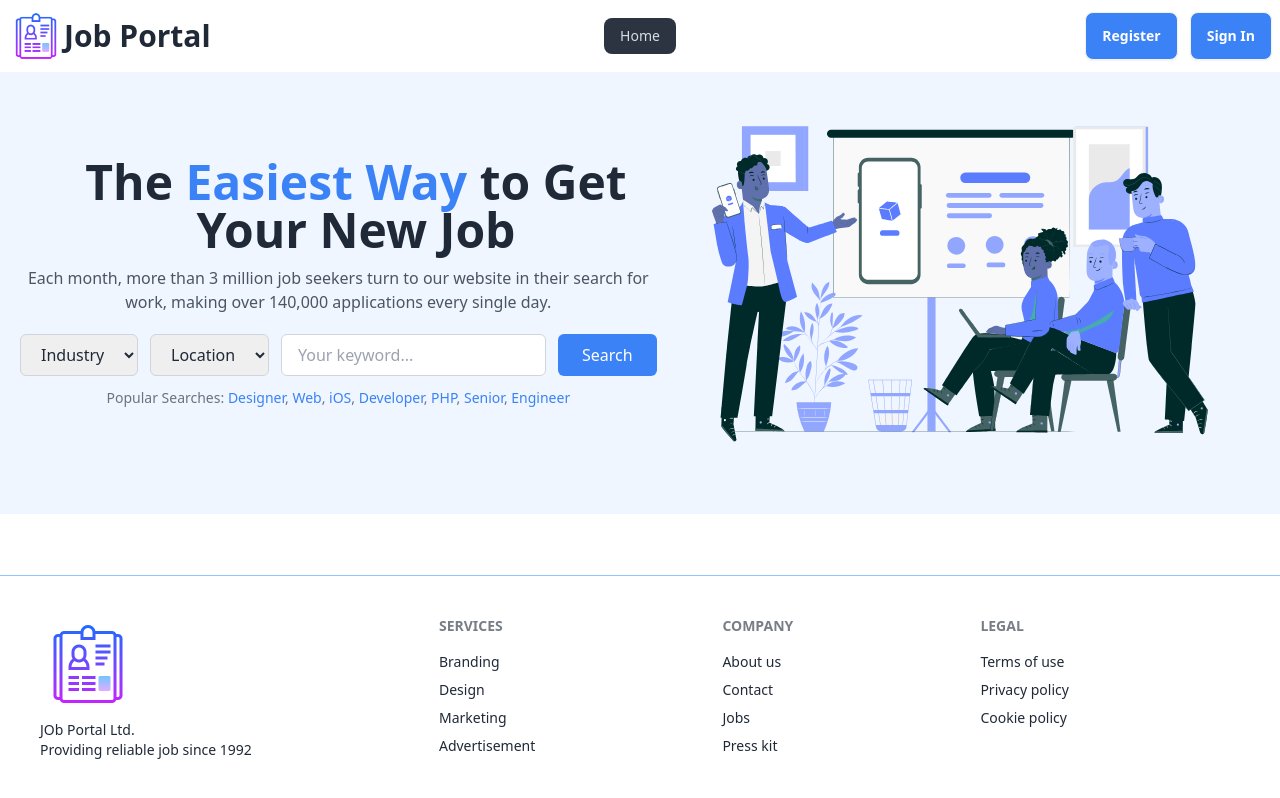
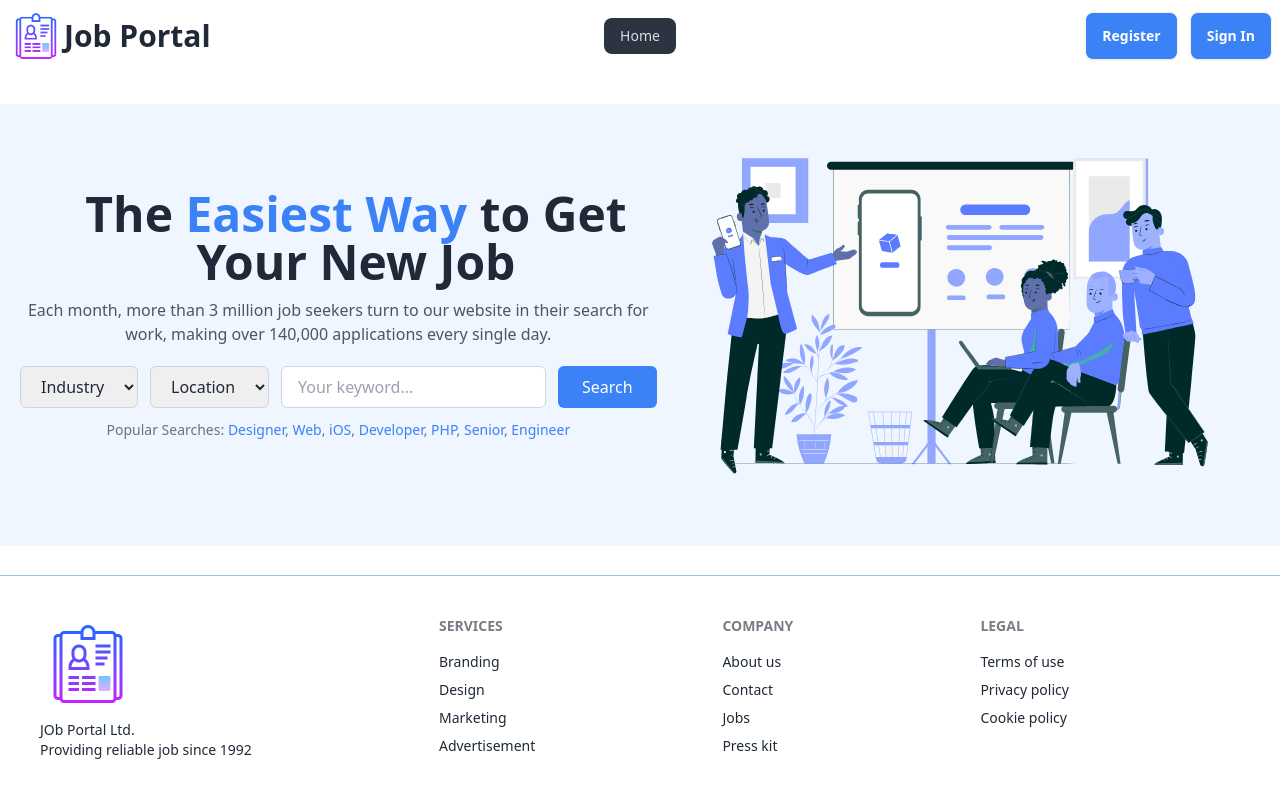
Before and after one commit to tanvirGHD/job-portal-system-project-client-site, a React (Vite) app: page / in a window 1280 px wide. Built offline with nearby package versions, Linux system fonts and the light colour scheme; no server answers.

Commit message:
issue done

```diff
--- a/src/pages/Home/Home.jsx
+++ b/src/pages/Home/Home.jsx
@@ -3,7 +3,7 @@ import bannerLottieData from "../../assets/Animation - 1733944931898.json";
 import { easeOut, motion } from "framer-motion";
 const Home = () => {
   return (
-    <div className="md:flex md:flex-row-reverse items-center text-center p-5 bg-blue-50 font-sans">
+    <div className="md:flex md:flex-row-reverse items-center text-center p-5 mt-4 md:mt-8 bg-blue-50 font-sans">
       {/* Animation Section (on the left side on larger screens) */}
       <div className="w-full flex justify-center sm:justify-end mt-5 sm:mt-0 mb-5 sm:mb-0">
         <div>
```
